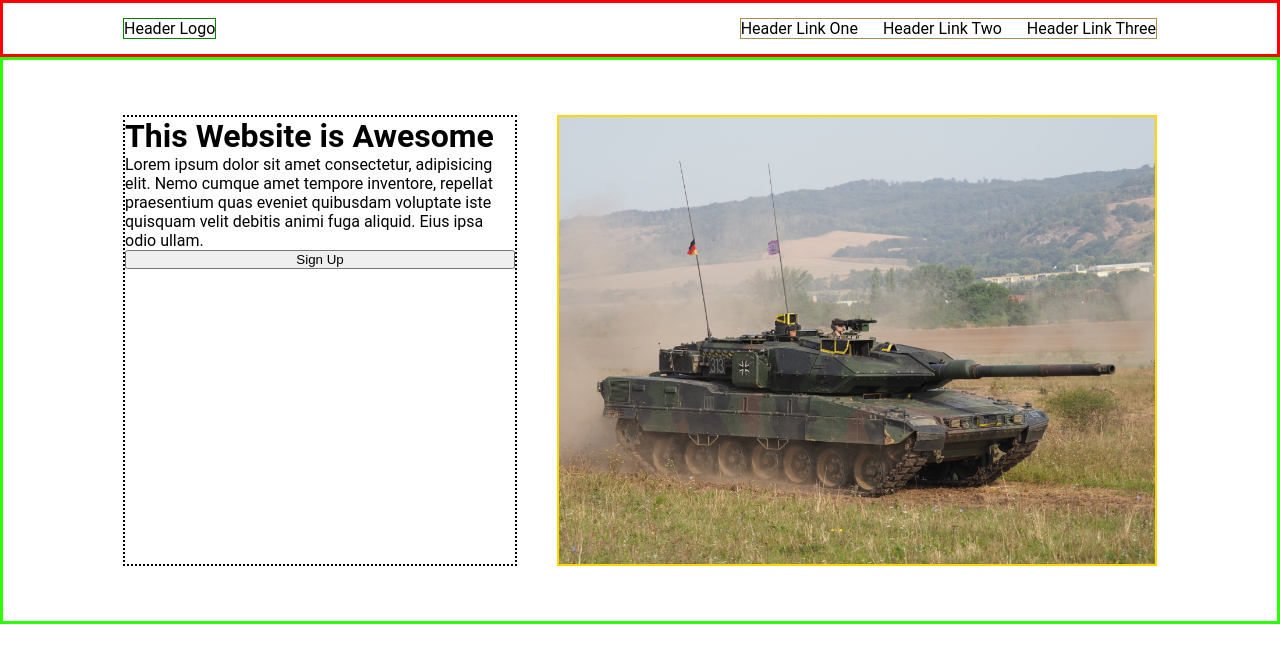
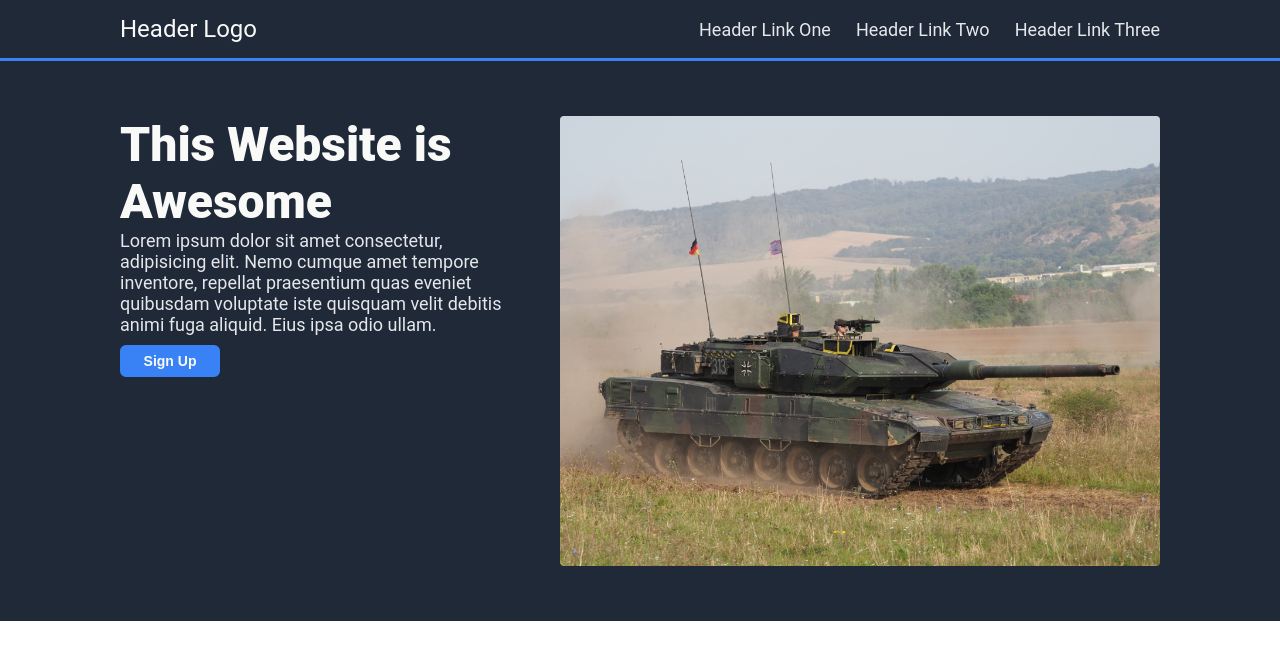
Before and after one commit to Irakli-Beridze28/odinprjct-landing-page, a plain HTML site: page index.html in a window 1280 px wide. Drawn offline with Linux system fonts and the light colour scheme.

Commit message:
Finish first section of Webpage (Customizeable)
 >Style first section according to Odin Project guidelines
 >Add button animations
 >Make first section fully customizeable for future usage - if you want to change texts, images etc.

```diff
--- a/index.html
+++ b/index.html
@@ -23,7 +23,7 @@
         <div class="hero-section">
             <div class="left-text">
                 <h1 class="hero-main-text">This Website is Awesome</h1>
-                <p class="hero-secondary-text-">Lorem ipsum dolor sit amet consectetur, adipisicing elit. Nemo cumque amet tempore inventore, repellat praesentium quas eveniet quibusdam voluptate iste quisquam velit debitis animi fuga aliquid. Eius ipsa odio ullam.</p>
+                <p class="hero-secondary-text">Lorem ipsum dolor sit amet consectetur, adipisicing elit. Nemo cumque amet tempore inventore, repellat praesentium quas eveniet quibusdam voluptate iste quisquam velit debitis animi fuga aliquid. Eius ipsa odio ullam.</p>
                 <button class="blue-button">Sign Up</button>
             </div>
             <div class="right-image">
--- a/styles.css
+++ b/styles.css
@@ -21,7 +21,11 @@ li {
 
 a {
   text-decoration: none;
-  color: black;
+  color: #E5E7EB
+}
+
+a:hover {
+    color: #659ffc;
 }
 
 .first-section {
@@ -29,26 +33,33 @@ a {
     flex-direction: column;
     justify-content: space-between;
     /* border: 3px solid blue; */
+    background-color: #1F2937;
 }
 
     .header {
         display: flex;
         justify-content: space-between;
-        border: 3px solid red;
+        /* border: 3px solid red; */
         padding: 15px 120px 15px 120px;
     }
 
         .header .left-logo {
             display: flex;
             justify-content: flex-start;
-            border: 1px solid green;
+            align-items: center;
+            /* border: 1px solid green; */
+            color: #F9FAF8;
+            font-size: 24px;
         }
 
         .header .right-links {
             display: flex;
             justify-content: flex-end;
             gap: 25px;
-            border: 1px solid rgb(167, 140, 89);
+            /* border: 1px solid rgb(167, 140, 89); */
+            font-size: 18px;
+            /* Link colors are modified by "a" element in this file */
+            align-items: center;
         }
 
     .hero-section {
@@ -57,18 +68,58 @@ a {
         justify-content: space-between;
         padding: 55px 120px 55px 120px;
         gap: 40px;
-        border: 3px solid rgb(43, 255, 0);
+        border-top: 3px solid #3882F6;
+        /* border: 3px solid rgb(43, 255, 0); */
     }
 
         .left-text {
             display: flex;
             flex-direction: column;
-            border: 2px dotted black;
+            /* border: 2px dotted black; */
         }
 
         .leopard-hero-img {
             display: flex;
-            border: 2px gold solid;
+            /* border: 2px gold solid; */
             width: 600px;
             height: auto;
+            border-radius: 4px;
         }
+
+        .blue-button {
+            display: flex;
+            padding: 6px 20px 6px 20px;
+            justify-content: center;
+            width: 100px;
+            border-radius: 6px;
+            font-size: 14px;
+            background-color: #3882F6;
+            color: #F9FAF8;
+            font-weight: 700;
+            transition-duration: 0.4s;
+            border: 2px solid #3882F6;
+            cursor: pointer;
+            margin-top: 10px;
+        }
+
+
+        .blue-button:hover {
+            background-color: #F9FAF8;
+            color: rgb(0, 0, 0);
+        }
+
+        .blue-button:active {
+            background-color: #d4d7dd;
+            transform: translateY(2px);
+        }
+
+        .hero-main-text {
+            color: #F9FAF8;
+            font-weight: 900;
+            font-size: 48px;
+        }
+
+        .hero-secondary-text {
+            font-size: 18px;
+            color: #E5E7EB;
+        }
```
